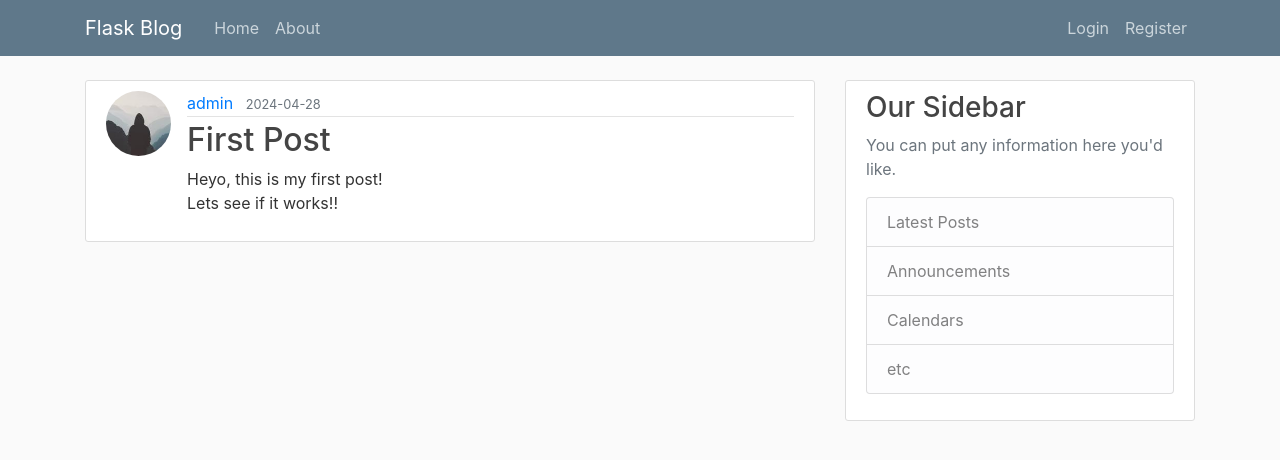
After one commit to PranjalKaura/demoBlogSite, a Flask app: page /post/1 in a window 1280 px wide. The commit adds this page. Shown: the top 460 px of the page. Run offline with Flask 3, Linux system fonts and the light colour scheme; some libraries are stand-ins or nearby versions.

Commit message:
Added user registeration and authentication. Added post CRED

```diff
--- a/blogApp/routes.py
+++ b/blogApp/routes.py
@@ -1,28 +1,20 @@
 from blogApp.models import User, Post
-from blogApp.forms import RegisterationForm, LoginForm
-from blogApp import app
-from flask import render_template, url_for, flash, redirect
+from blogApp.forms import RegisterationForm, LoginForm, UpdateAccountForm, PostForm
+from blogApp import app, db, bcrypt
+from flask import render_template, url_for, flash, redirect, request, abort
+from flask_login import login_user, logout_user, current_user, login_required
+import secrets
+from PIL import Image
+import os
 
+app.app_context().push()
+db.create_all()
 
-
-posts = [
-    {
-        'author': 'Pranjal Kaura',
-        'title': 'How to play football',
-        'content': 'Pretty self explanatory',
-        'date_posted': 'April 20, 2024'
-    },
-    {
-        'author': 'Leo Messi',
-        'title': 'How to play football Better',
-        'content': 'Pretty self explanatory Dun!!',
-        'date_posted': 'April 21, 2024'
-    }
-]
 
 @app.route("/")
 @app.route("/home")
 def home():
+    posts = Post.query.all()
     return render_template('home.html', posts = posts)
 
 @app.route('/about')
@@ -31,19 +23,120 @@ def about():
 
 @app.route('/register', methods = ['GET', 'POST'])
 def register():
+    if current_user.is_authenticated:
+        return redirect(url_for('home'))
     form = RegisterationForm()
     if form.validate_on_submit():
-        flash(f'Account created for {form.username.data}!', 'success')
-        return redirect(url_for('home'))
+        hashed_password = bcrypt.generate_password_hash(form.password.data).decode('utf-8')
+        user = User(username = form.username.data, email = form.email.data, password = hashed_password)
+        db.session.add(user)
+        db.session.commit()
+        flash(f'Your account has been created. You can now log in', 'success')
+        return redirect(url_for('login'))
     return render_template('register.html', title = 'Register', form=form)
 
 @app.route('/login', methods = ['GET', 'POST'])
 def login():
+    if current_user.is_authenticated:
+        return redirect(url_for('home'))
     form = LoginForm()
     if form.validate_on_submit():
-        if form.email.data == 'admin@blog.com' and form.password.data == 'admin':
-            flash('You have been logged in!', 'success')
-            return redirect(url_for('home'))
+        user = User.query.filter_by(email = form.email.data).first()
+        if user and bcrypt.check_password_hash(user.password, form.password.data):
+            login_user(user, remember = form.remember.data)
+            next_page = request.args.get('next')
+            return redirect(next_page) if next_page else redirect(url_for('home'))
         else:
-            flash('Unsuccessful login!', 'danger')
+            flash('Unsuccessful login! Please check email and password', 'danger')
     return render_template('login.html', title = 'Login', form=form)
+
+@app.route('/logout')
+def logout():
+    logout_user()
+    return redirect(url_for('home'))
+
+
+def savePicture(formPicture):
+    randomHex = secrets.token_hex(8)
+    _, fileExt = os.path.splitext(formPicture.filename)
+    randomFileName = randomHex + fileExt
+    filePath = os.path.join(app.root_path, 'static/profile_pics', randomFileName)
+    #resizing image
+    output_size = (125, 125)
+    i = Image.open(formPicture)
+    i.thumbnail(output_size)
+    i.save(filePath)
+
+    return randomFileName
+
+@app.route('/account', methods = ['GET', 'POST'])
+@login_required
+def account():
+    form = UpdateAccountForm()
+    if form.validate_on_submit():
+        if form.picture.data:
+            pictureFile = savePicture(form.picture.data)
+            current_user.imageFile = pictureFile
+
+        current_user.username = form.username.data
+        current_user.email = form.email.data
+        db.session.commit()
+        flash("Your account has been updated.", 'success')
+        return redirect(url_for('account'))
+    elif request.method == "GET":
+        form.username.data = current_user.username
+        form.email.data = current_user.email
+    image_file = url_for('static', filename = 'profile_pics/' + current_user.imageFile)
+    return render_template('account.html', title = 'Account',
+                           image_file = image_file, form = form)
+
+@login_required
+@app.route('/post/new', methods = ['GET', 'POST'])
+def newPost():
+    form = PostForm()
+    if form.validate_on_submit():
+        post = Post(title = form.title.data, content = form.content.data,
+                    author = current_user)
+        db.session.add(post)
+        db.session.commit()
+        flash("Your post has been created!", 'success')
+        return redirect(url_for('home'))
+    return render_template('createPost.html', title = 'New Post',
+                           legend = 'New Post', form = form)
+
+
+
+@app.route('/post/<int:postID>')
+def post(postID):
+    post = Post.query.get_or_404(postID)
+    return render_template('post.html', title = post.title, post = post)
+
+@login_required
+@app.route('/post/<int:postID>/update', methods = ['GET', 'POST'])
+def updatePost(postID):
+    post = Post.query.get_or_404(postID)
+    if post.author!=current_user:
+        abort(403)
+    form = PostForm()
+    if form.validate_on_submit():
+        post.title = form.title.data
+        post.content = form.content.data
+        db.session.commit()
+        flash('Your post has been updated!', 'success')
+        return redirect(url_for('post', postID = post.id))
+    elif request.method == 'GET':
+        form.title.data = post.title
+        form.content.data = post.content
+    return render_template('createPost.html', title = 'Update Post',
+                           legend = 'Update Post', form = form)
+
+@login_required
+@app.route('/post/<int:postID>/delete', methods = ['POST'])
+def deletePost(postID):
+    post = Post.query.get_or_404(postID)
+    if post.author!=current_user:
+        abort(403)
+    db.session.delete(post)
+    db.session.commit()
+    flash('Your post has been deleted!', 'success')
+    return redirect(url_for('home'))
--- a/blogApp/templates/layout.html
+++ b/blogApp/templates/layout.html
@@ -31,8 +31,14 @@
             </div>
             <!-- Navbar Right Side -->
             <div class="navbar-nav">
-              <a class="nav-item nav-link" href="{{url_for('login')}}">Login</a>
-              <a class="nav-item nav-link" href="{{url_for('register')}}">Register</a>
+              {% if current_user.is_authenticated %}
+              <a class="nav-item nav-link" href="{{url_for('newPost')}}">New Post</a>
+              <a class="nav-item nav-link" href="{{url_for('account')}}">Account</a>
+                <a class="nav-item nav-link" href="{{url_for('logout')}}">Logout</a>
+              {% else %}
+                <a class="nav-item nav-link" href="{{url_for('login')}}">Login</a>
+                <a class="nav-item nav-link" href="{{url_for('register')}}">Register</a>
+              {% endif %}
             </div>
           </div>
         </div>
--- /dev/null
+++ b/blogApp/templates/post.html
@@ -0,0 +1,41 @@
+{% extends 'layout.html' %}
+
+{% block content %}
+    <article class="media content-section">
+        <img src="{{url_for('static', filename = 'profile_pics/' + post.author.imageFile)}}" class="rounded-circle article-img">
+        <div class="media-body">
+            <div class="article-metadata">
+            <a class="mr-2" href="#">{{ post.author.username }}</a>
+            <small class="text-muted">{{ post.date_posted.strftime('%Y-%m-%d') }}</small>
+            {% if post.author == current_user %}
+                <div>
+                    <a class="btn btn-secondary btn-sm mr-1 my-1" href="{{url_for('updatePost', postID = post.id)}}">Update</a>
+                    <button type="button" class="btn btn-danger btn-sm" data-toggle="modal" data-target="#deleteModal">Delete</button>
+                </div>
+            {% endif %}
+            </div>
+            <h2 class = "article-title">{{ post.title }}</h2>
+            <p class="article-content">{{ post.content }}</p>
+        </div>
+    </article>
+
+    <!-- Modal -->
+    <div class="modal fade" id="deleteModal" tabindex="-1" role="dialog" aria-labelledby="deleteModalLabel" aria-hidden="true">
+        <div class="modal-dialog" role="document">
+        <div class="modal-content">
+            <div class="modal-header">
+            <h5 class="modal-title" id="deleteModalLabel">Delete Post?</h5>
+            <button type="button" class="close" data-dismiss="modal" aria-label="Close">
+                <span aria-hidden="true">&times;</span>
+            </button>
+            </div>
+            <div class="modal-footer">
+            <button type="button" class="btn btn-secondary" data-dismiss="modal">Close</button>
+            <form action="{{url_for('deletePost', postID = post.id)}}" method="POST">
+                <input class="btn btn-danger" value="Delete" type="submit">
+            </form>
+            </div>
+        </div>
+        </div>
+    </div>
+{% endblock content%}
```
Also changed, not shown: blogApp/__init__.py (+6 -1 lines), blogApp/forms.py (+44 -2 lines), blogApp/models.py (+7 -2 lines), blogApp/templates/account.html (added, +62 -0 lines), blogApp/templates/createPost.html (added, +45 -0 lines), blogApp/templates/home.html (+4 -3 lines), blogApp/templates/register.html (+6 -6 lines), blogApp/static/profile_pics/4dc2d93f47b9261e.png (added), blogApp/static/profile_pics/51fbba6d2c683d60.png (added), blogApp/static/profile_pics/9dd904a0c86dc2c5.png (added), blogApp/static/profile_pics/default.jpg (added), blogApp/static/profile_pics/e3c53535e13444dd.jpg (added), blogApp/static/profile_pics/f828f7a52b5123c9.png (added), instance/site.db (added).
